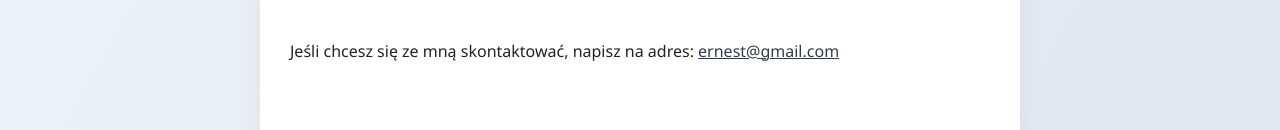
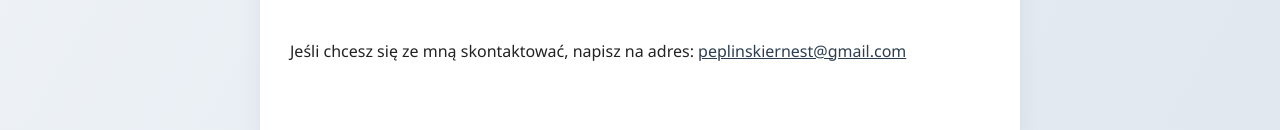
Before and after one commit to ernestpeplinski/ernestpeplinski-pl, a plain HTML site: page index.html in a window 1280 px wide. Shown: the part 659-789 px from the top of the page. Drawn offline with Linux system fonts and the light colour scheme.

Commit message:
Update email

```diff
--- a/index.html
+++ b/index.html
@@ -31,7 +31,7 @@
         </section>
         <section id="contact">
             <h2>Kontakt</h2>
-            <p>Jeśli chcesz się ze mną skontaktować, napisz na adres: <a href="mailto:peplinskiernest@gmail.com">ernest@gmail.com</a></p>
+            <p>Jeśli chcesz się ze mną skontaktować, napisz na adres: <a href="mailto:peplinskiernest@gmail.com">peplinskiernest@gmail.com</a></p>
         </section>
     </main>
     <footer>
```
